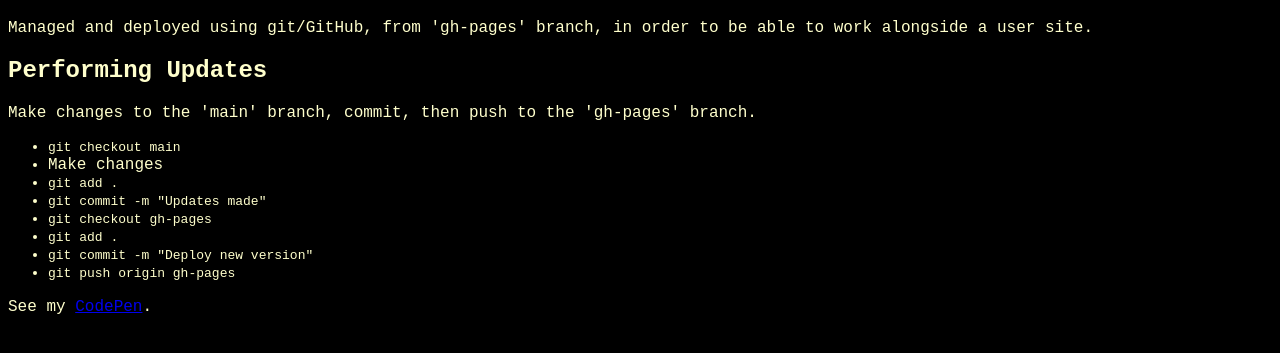
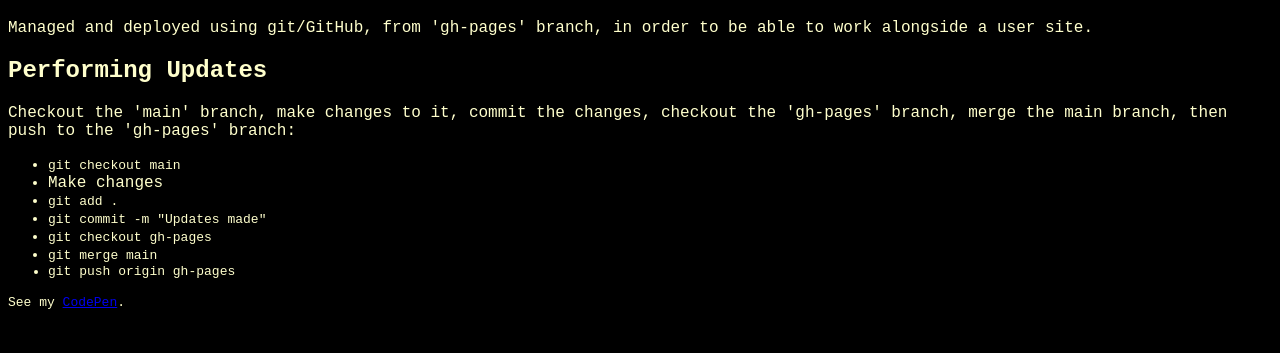
Before and after one commit to AnthonyRKing/web-site, a plain HTML site: page index.html in a window 1280 px wide. Shown: the part 61-414 px from the top of the page. Drawn offline with Linux system fonts and the light colour scheme.

Commit message:
Quick update process

```diff
--- a/index.html
+++ b/index.html
@@ -23,7 +23,7 @@ body {
 
 <h2>Performing Updates</h2>
 
-<p>Make changes to the 'main' branch, commit, then push to the 'gh-pages' branch.</p>
+<p>Checkout the 'main' branch, make changes to it, commit the changes, checkout the 'gh-pages' branch, merge the main branch, then push to the 'gh-pages' branch:</p>
 
 <ul>
   <li><code>git checkout main</code></li>
@@ -31,8 +31,7 @@ body {
   <li><code>git add .</code></li>
   <li><code>git commit -m "Updates made"</code></li>
   <li><code>git checkout gh-pages</code></li>
-  <li><code>git add .</code></li>
-  <li><code>git commit -m "Deploy new version"</code></li>
+  <li><code>git merge main<code></li>
   <li><code>git push origin gh-pages</code></li>
 </ul>
 
```
